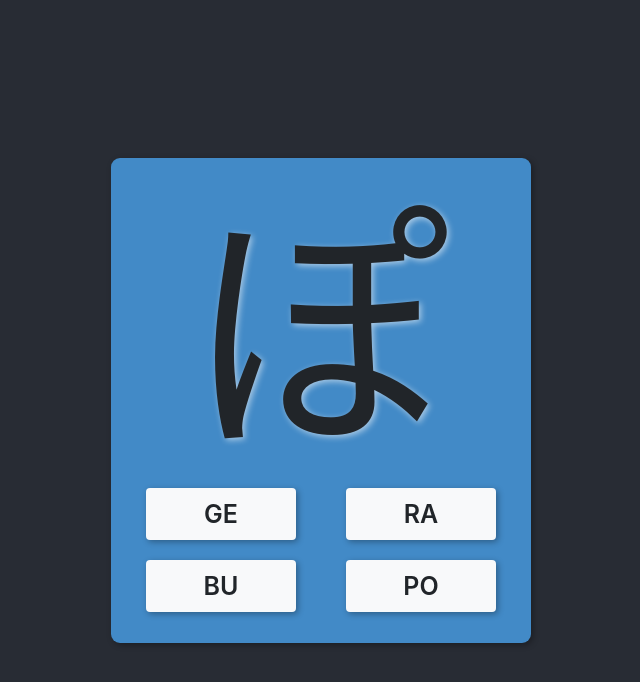
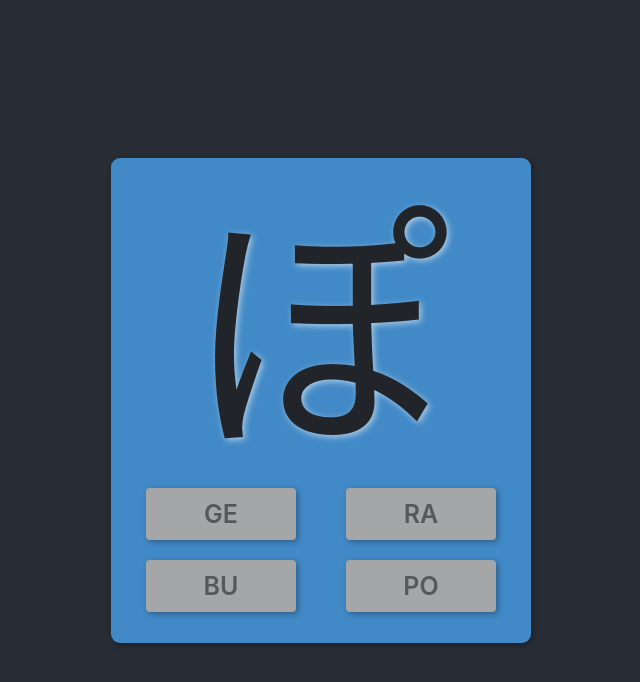
Before and after one commit to nuriofernandez/Nihonbashi, a React (Create React App) app in the folder src/: page / in a window 1280 px wide. Shown: the top 682 px of the page, without its empty margins (319-959 px from the left). Built offline with nearby package versions, Linux system fonts and the light colour scheme.

Commit message:
Implemented button locking/disabled status

```diff
--- a/src/src/components/Button/style.css
+++ b/src/src/components/Button/style.css
@@ -20,3 +20,13 @@
     background-color: #e2e6ea;
     border-color: #dae0e5;
 }
+
+.Button:disabled {
+    background-color: #a5a6a7;
+    color: #585858;
+}
+
+.Button:disabled:hover {
+    background-color: #a5a6a7;
+    border-color: #a5a6a7;
+}
--- a/src/src/pages/romanji-to-hiragana/index.jsx
+++ b/src/src/pages/romanji-to-hiragana/index.jsx
@@ -7,6 +7,7 @@ import CharacterGenerator from './generator'
 class RomanjiToHiragana extends Component {
 
     state = {
+        locked: true,
         correct: { hiragana: "...", romanji: "..." },
         answers: [
             { hiragana: "...", romanji: "..." },
@@ -50,7 +51,7 @@ class RomanjiToHiragana extends Component {
     }
 
     render() {
-        const { correct, answers } = this.state;
+        const { correct, answers, locked } = this.state;
         const romanjiAnsewers = [
             answers[0].romanji,
             answers[1].romanji,
@@ -62,6 +63,7 @@ class RomanjiToHiragana extends Component {
                 handleAnswer={(answerId) => this.handleAnswer(answerId)}
                 correct={correct.hiragana}
                 answers={romanjiAnsewers}
+                locked={locked}
             />
         );
     }
--- a/src/src/views/QuestionDialog/index.jsx
+++ b/src/src/views/QuestionDialog/index.jsx
@@ -9,7 +9,7 @@ import "./style.css"
 class QuestionDialog extends Component {
 
     render() {
-        const { answers, correct, handleAnswer } = this.props;
+        const { answers, correct, handleAnswer, locked } = this.props;
 
         return (
             <BoxArea>
@@ -18,10 +18,10 @@ class QuestionDialog extends Component {
                         <Preview>{correct}</Preview>
                     </div>
                     <div className="QuestionDialog_answers">
-                        <Button onClick={() => handleAnswer(0)}>{answers[0]}</Button>
-                        <Button onClick={() => handleAnswer(1)}>{answers[1]}</Button>
-                        <Button onClick={() => handleAnswer(2)}>{answers[2]}</Button>
-                        <Button onClick={() => handleAnswer(3)}>{answers[3]}</Button>
+                        <Button disabled={locked} onClick={() => handleAnswer(0)}>{answers[0]}</Button>
+                        <Button disabled={locked} onClick={() => handleAnswer(1)}>{answers[1]}</Button>
+                        <Button disabled={locked} onClick={() => handleAnswer(2)}>{answers[2]}</Button>
+                        <Button disabled={locked} onClick={() => handleAnswer(3)}>{answers[3]}</Button>
                     </div>
                 </div>
             </BoxArea>
```
